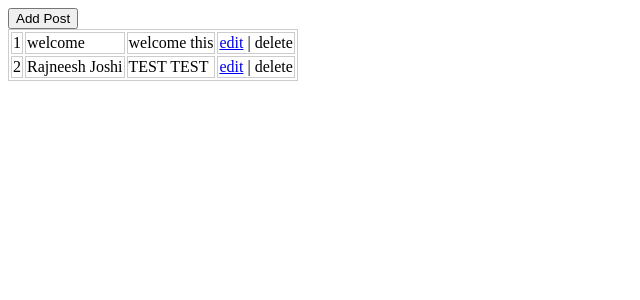
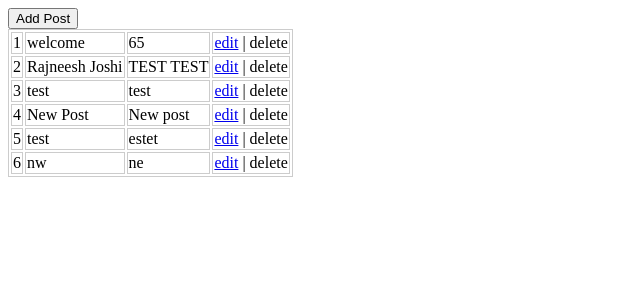
Before and after one commit to rajneeshjoshi4/httpservice, an Angular app: page / in a window 1280 px wide. Shown: the top 300 px of the page, without its empty margins (0-640 px from the left). Built offline with nearby package versions, Linux system fonts and the light colour scheme; no server answers; data requests are answered from the project's data file.

Commit message:
change
change

```diff
--- a/mocks/data.json
+++ b/mocks/data.json
@@ -3,12 +3,32 @@
     {
       "id": 1,
       "title": "welcome",
-      "body": "welcome this"
+      "body": "65"
     },
     {
       "title": "Rajneesh Joshi",
       "body": "TEST TEST",
       "id": 2
+    },
+    {
+      "title": "test",
+      "body": "test",
+      "id": 3
+    },
+    {
+      "title": "New Post",
+      "body": "New post",
+      "id": 4
+    },
+    {
+      "id": 5,
+      "title": "test",
+      "body": "estet"
+    },
+    {
+      "id": 6,
+      "title": "nw",
+      "body": "ne"
     }
   ]
 }
--- a/src/app/app-routing.module.ts
+++ b/src/app/app-routing.module.ts
@@ -6,7 +6,8 @@ import { EditpostComponent } from 'src/app/editpost/editpost.component';
 
 const routes: Routes = [
   { path: '', component: PostsComponent },
-  { path: 'addPost', component: AddpostComponent },
+  // { path: 'addPost', component: AddpostComponent },
+  { path: 'addPost', component: EditpostComponent },
   { path: 'editPost/:id', component: EditpostComponent }
 
 ];
--- a/src/app/editpost/editpost.component.html
+++ b/src/app/editpost/editpost.component.html
@@ -1,17 +1,18 @@
 <a routerLink="/">Back</a>
 <div>
-  <form [formGroup]="editPostForm" (ngSubmit)="onUpdate()">
+  <form [formGroup]="editPostForm" (ngSubmit)="onSubmit()">
     <label>Title:</label>
     <input formControlName="title" type="text" />
 
     <label>Body:</label>
     <input formControlName="body" type="text" />
 
-    <button type="submit">Update</button>
+    <button *ngIf="!editMode" type="submit">Add</button>
+    <button *ngIf="editMode" type="submit">Update</button>
   </form>
 
   <div *ngIf="isAdded">{{confermationStr}}</div>
 
 </div>
 
-{{id}}
+<span *ngIf="editMode">{{id}}</span>
--- a/src/app/editpost/editpost.component.ts
+++ b/src/app/editpost/editpost.component.ts
@@ -1,4 +1,4 @@
-import { Router, ActivatedRoute } from '@angular/router';
+import { Router, ActivatedRoute, Params } from '@angular/router';
 import { PostService } from 'src/app/services/post.service';
 import { Component, OnInit } from '@angular/core';
 import { FormGroup, FormControl } from '@angular/forms';
@@ -10,27 +10,36 @@ import * as _ from 'lodash';
   styleUrls: ['./editpost.component.scss']
 })
 export class EditpostComponent implements OnInit {
+  confermationStr: string = "New post has been added.";
+  isAdded: boolean = false;
+
   id: number;
-  posts = [];
+  editMode = false;
+  posts: any = [];
   post: { title: string, body: string };
   editPostForm: FormGroup;
 
-  constructor(private service: PostService, private router: Router, private route: ActivatedRoute) { }
+  constructor(private service: PostService,
+    private router: Router,
+    private route: ActivatedRoute) { }
 
   ngOnInit() {
 
-    this.route.params.subscribe(params => {
+    this.route.params.subscribe((params: Params) => {
       this.id = +params['id'];
+      this.editMode = params['id'] != null;
+      //console.log(this.editMode);
     });
 
     this.editPostForm = new FormGroup({
-      'title': new FormControl('null'),
-      'body': new FormControl('null')
+      'title': new FormControl(''),
+      'body': new FormControl('')
     })
 
+    if (this.editMode == true) {
       this.service.getPosts().subscribe(responseData => {
         this.posts = responseData;
-      var findPost = _.find(responseData, { id: this.id })
+        var findPost: any = _.find(responseData, { id: this.id })
         //console.log(index);
         this.post = findPost;
 
@@ -46,15 +55,27 @@ export class EditpostComponent implements OnInit {
 
       })
     }
+  }
 
-  onUpdate() {
+  onSubmit() {
     console.log(this.editPostForm);
     let post: object = { id: this.id, title: this.editPostForm.value.title, body: this.editPostForm.value.body }
+
+    if (this.editMode) {
       this.service.updatePost(post)
         .subscribe(response => {
-        this.editPostForm.reset();
           this.router.navigate(['/']);
         })
+    }
+    else {
+      this.service.createPost(post)
+        .subscribe(response => {
+          console.log(response);
+          this.isAdded = true;
+          setTimeout(() => { this.isAdded = false; }, 3000);
+        })
+    }
+    this.editPostForm.reset();
 
   }
 
--- a/src/app/posts/posts.component.ts
+++ b/src/app/posts/posts.component.ts
@@ -1,7 +1,7 @@
 import { Component, OnInit, ViewChild } from '@angular/core';
 import { NgForm } from '@angular/forms';
 import { PostService } from '../services/post.service';
-import { RouterModule, Routes, Router } from '@angular/router';
+import { RouterModule, Routes, Router, ActivatedRoute } from '@angular/router';
 
 @Component({
   selector: 'app-posts',
@@ -12,19 +12,10 @@ export class PostsComponent implements OnInit {
   @ViewChild('form', { static: true }) inputPostForm: NgForm;
   posts: any = [];
 
-  constructor(private service: PostService, private router: Router) {
+  constructor(private service: PostService,
+    private router: Router,
+    private route: ActivatedRoute) {
   }
-
-  // updatePost(post) {
-  //   this.service.updatePost(post)
-  //     .subscribe(response => {
-  //       let index = this.posts.indexOf(post);
-  //       this.posts[index].title = this.inputPostForm.value.title;
-  //       this.posts[index].body = this.inputPostForm.value.body;
-  //       console.log(response);
-  //     })
-
-  // }
 
   deletePost(post) {
     //console.log(post);
@@ -38,7 +29,7 @@ export class PostsComponent implements OnInit {
   }
 
   nvaigateToAdd() {
-    this.router.navigate(['/addPost']);
+    this.router.navigate(['addPost'], { relativeTo: this.route });
   }
 
   ngOnInit() {
@@ -48,9 +39,10 @@ export class PostsComponent implements OnInit {
         //console.log(this.posts);
       })
 
-//compunnal  example
-      this.service.getApprovedStatus().subscribe(responseData => {
-      console.log(responseData.Content.Result);
+    //compunnal  example
+    this.service.getApprovedStatus().subscribe(responseData => {
+      //console.log(responseData.Content.Result);
+      console.log(responseData);
     })
   }
 }
```
Lines whose indentation alone changed are shown as unchanged.
